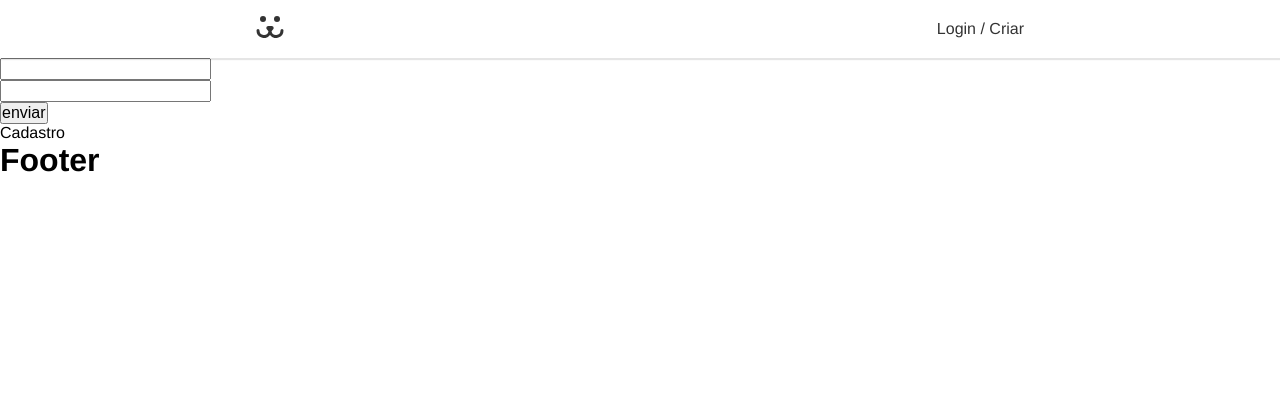
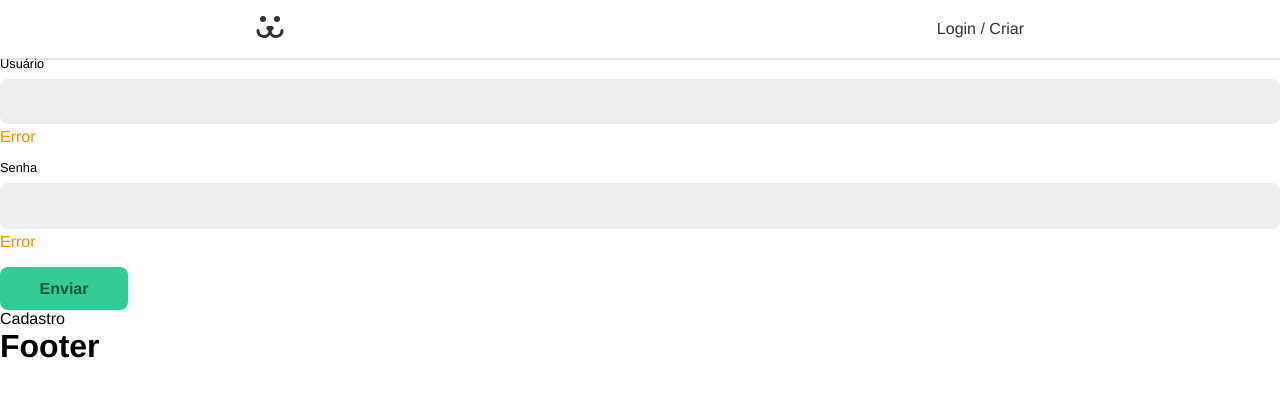
Before and after one commit to saulo775/perritos, a React (Create React App) app: page /login in a window 1280 px wide. Shown: the top 396 px of the page. Built offline with nearby package versions, Linux system fonts and the light colour scheme.

Commit message:
feat - componentes de input e button

```diff
--- a/src/App.js
+++ b/src/App.js
@@ -11,6 +11,8 @@ function App() {
   return (
     <>
       <GlobalStyle/>
+
+
       <BrowserRouter>
         <Header/>
         <Routes>
--- /dev/null
+++ b/src/components/Button/index.jsx
@@ -0,0 +1,8 @@
+import React from "react";
+import { Container } from "./style";
+
+export function Button({children, ...props}) {
+    return (
+        <Container {...props}>{children}</Container>
+    )
+}
--- /dev/null
+++ b/src/components/Button/style.js
@@ -0,0 +1,24 @@
+import styled from "styled-components";
+
+export const Container = styled.button`
+    font-family: var(--font-first);
+    background-color: var(--primary);
+    color: var(--primary-dark);
+    font-size: 1rem;
+    font-weight: 700;
+    padding: 0.8rem 2rem;
+    border: none;
+    border-radius: 0.5rem;
+    transition: 300ms;
+    min-width: 8rem;
+
+    :hover,
+    :focus{
+        outline: none;
+        box-shadow:0 0 0 2px var(--primary-clean),  0  0 0 3px var(--primary);
+    }
+
+    :disabled{
+        opacity: 0.5;
+    }
+`;
--- /dev/null
+++ b/src/components/Input/index.jsx
@@ -0,0 +1,12 @@
+import React from "react";
+import { Wrapper } from "./style";
+
+export function Input({label, type, name}) {
+    return (
+        <Wrapper>
+            <label htmlFor={name}>{label}</label>
+            <input id={name} name={name} type={type} />
+            <p>Error</p>
+        </Wrapper>
+    )
+}
--- /dev/null
+++ b/src/components/Input/style.js
@@ -0,0 +1,37 @@
+import styled from 'styled-components'
+
+export const Wrapper = styled.div`
+    margin-bottom: 1rem;
+
+    input {
+        border: 1px solid #eee;
+        display: block;
+        width: 100%;
+        font-size: 1rem;
+        padding: 0.8rem;
+        border-radius: 0.5rem;
+        background-color: #eee;
+        transition: 200ms;
+
+        :focus,
+        :hover{
+            outline: none;
+            border-color: var(--primary);
+            background-color: white;
+            box-shadow: 0 0 2px 1px var(--primary-clean);
+        }
+    }
+
+    label {
+        display: block;
+        font-size: 1rem;
+        line-height: 1;
+        padding-bottom: 0.5rem;
+        font-size: 0.8rem;
+    }
+
+    p {
+        color: var(--error);
+        margin-top: 0.25rem;
+    }
+`;
--- a/src/pages/login/LoginForm.jsx
+++ b/src/pages/login/LoginForm.jsx
@@ -1,6 +1,8 @@
-
 import React from "react";
 import { Link } from "react-router-dom";
+
+import { Input } from "../../components/Input";
+import { Button } from "../../components/Button";
 
 export function LoginForm(){
     const [username, setUsername] = React.useState('');
@@ -27,17 +29,9 @@ export function LoginForm(){
     return(
         <section>
             <form action="" onSubmit={handleSubmit}>
-                <input
-                    type="text"
-                    value={username}
-                    onChange={(event)=>setUsername(event.target.value)}
-                />
-                <input
-                    type="text"
-                    value={password}
-                    onChange={(event)=>setPassword(event.target.value)}
-                />
-                <button type="submit">enviar</button>
+                <Input label="Usuário" type="text" name="username"/>
+                <Input label="Senha" type="password" name="password"/>
+                <Button>Enviar</Button>
             </form>
             <Link to="/login/create">Cadastro</Link>
         </section>
--- a/src/styles/global.js
+++ b/src/styles/global.js
@@ -3,10 +3,12 @@ import { createGlobalStyle } from "styled-components";
 export const GlobalStyle = createGlobalStyle`
 
     :root {
-        --primary: #FF8A00;
+        --primary: #33CC95;
+        --primary-dark: #17543e;
+        --primary-clean: #49f2b5;
         --red: #E52e54;
         --blue: #5429CC;
-        --green: #33CC95;
+        --error: #FF8A00;
         --black: #000000;
 
         --dark-grey: #333333;
```
